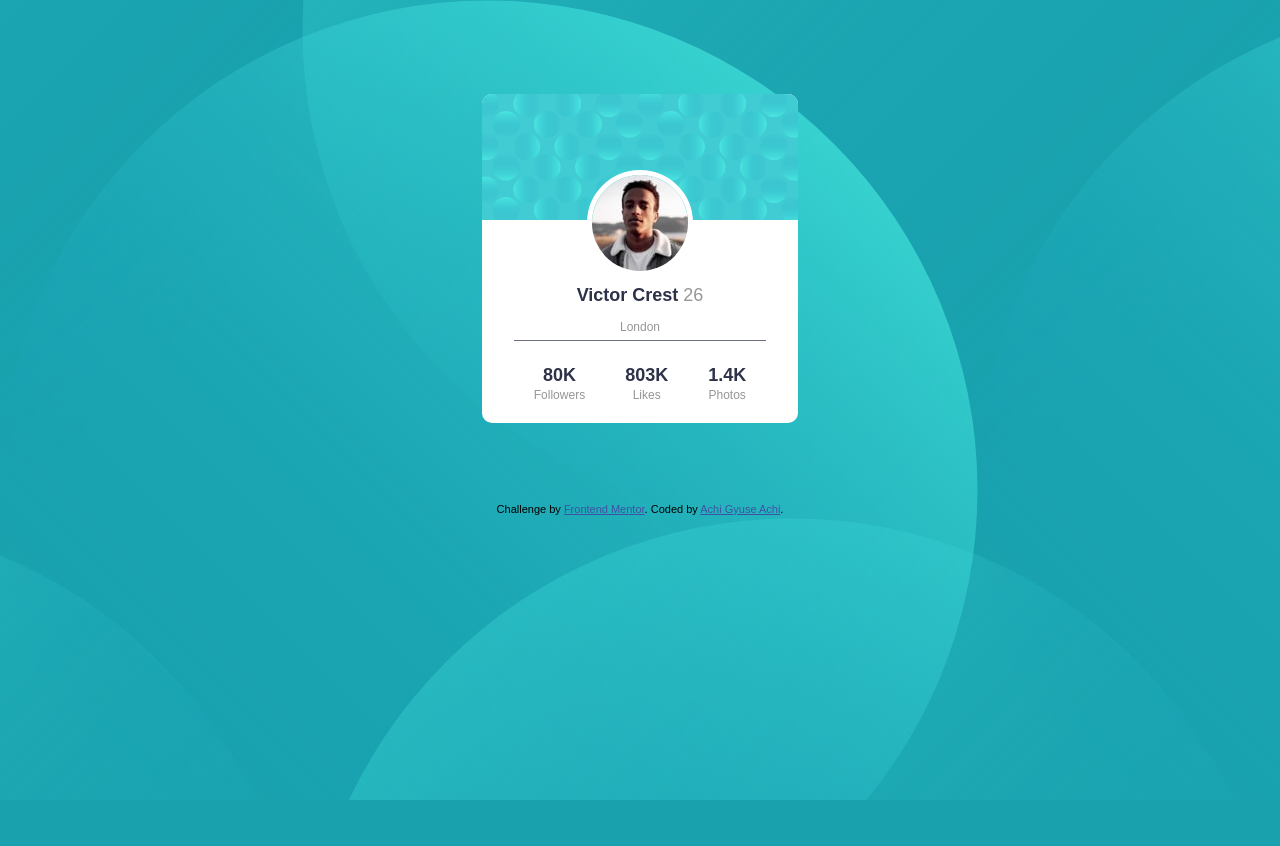
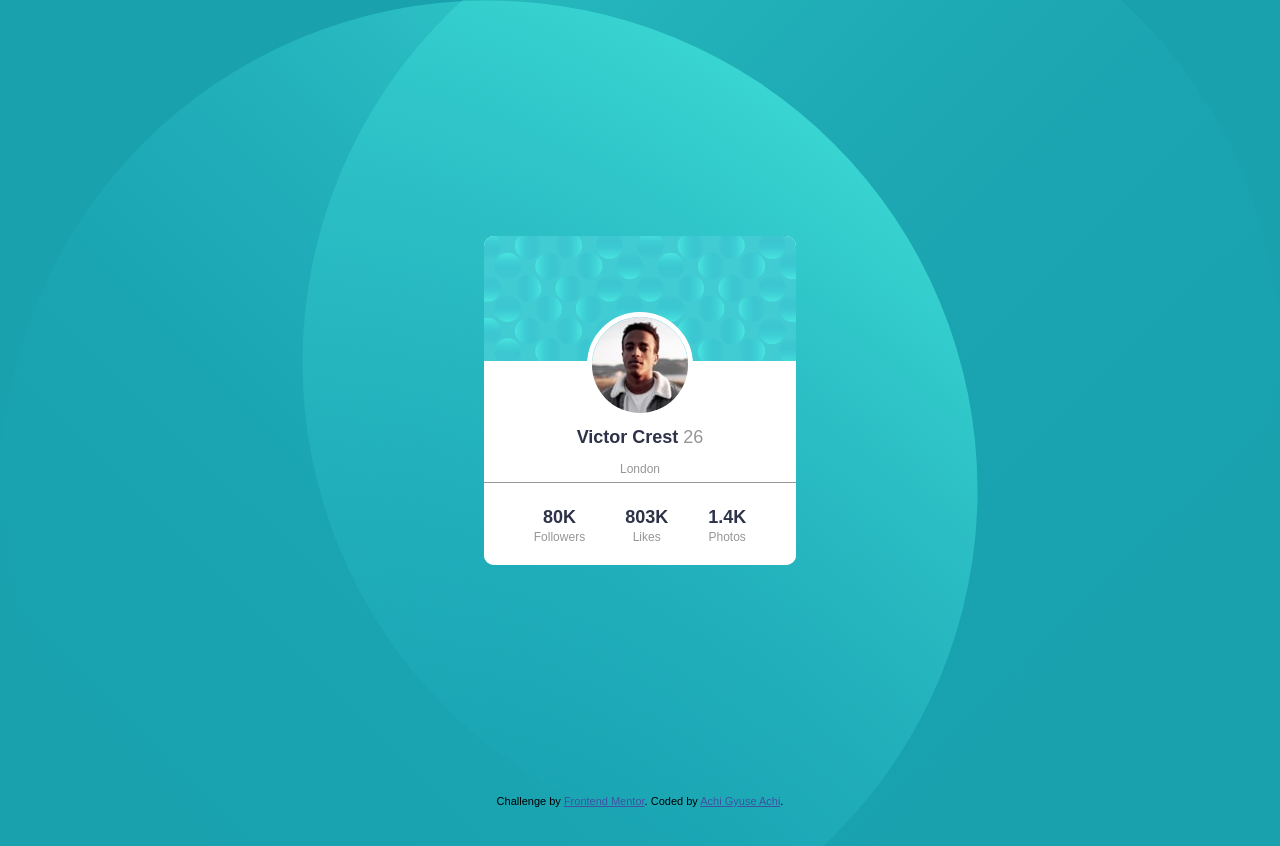
Before and after one commit to Achigyus/Achigyus.github.io, a plain HTML site: page Profilecard/index.html in a window 1280 px wide. Before the commit the page ends 800 px from the top, so only its background shows below. Drawn offline with Linux system fonts and the light colour scheme; a web font is replaced by a local one.

Commit message:
fifth commit

```diff
--- a/Profilecard/style.css
+++ b/Profilecard/style.css
@@ -9,7 +9,11 @@ body {
     line-height: 2px;
     overflow-x: hidden;
     background-image: url(./images/bg-pattern-top.svg), url(./images/bg-pattern-bottom.svg);
+    background-repeat: no-repeat, no-repeat;
     background-position: top left, bottom right;
+    min-height: 100vh;
+    width: ;
+    margin: 0;
 }
 
 .container {
@@ -17,17 +21,23 @@ body {
    display: flex;
    justify-content: center;
    align-items: center;
-   height: 500px;
+   /* height: 500px; */
+   height: 100%;
+   padding: 1rem;
+   position: relative;
+   min-height: 100vh;
    overflow: hidden;
 }
 
 .card {
-    width: 25%;
+    /* width: 25%; */
     background-color: white;
-    align-items: center;
+    /* align-items: center; */
+    max-width: 800px;
+    min-width: 25%;
     display: flex;
     justify-content: center;
-    align-items: center;
+    align-items: stretch;
     flex-direction: column;
     border-radius: 10px;
     overflow: hidden;
@@ -71,12 +81,17 @@ span {
     background-color: white;
     display: flex;
     flex-flow: row wrap;
-    border-top: 1px solid hsl(227, 10%, 46%);
+    justify-content: center;
+    border-top: 1px solid hsl(0, 0%, 59%);
 }
 
 .follow, .likes, .photos {
     text-align: center;
     padding: 15px 20px;
+}
+
+.attribution {
+    margin-bottom: 3rem;
 }
 
 @media screen and  (max-width:375px) {
```
